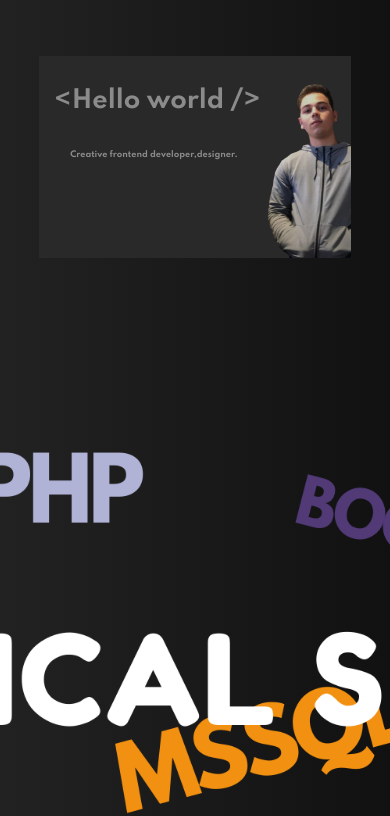
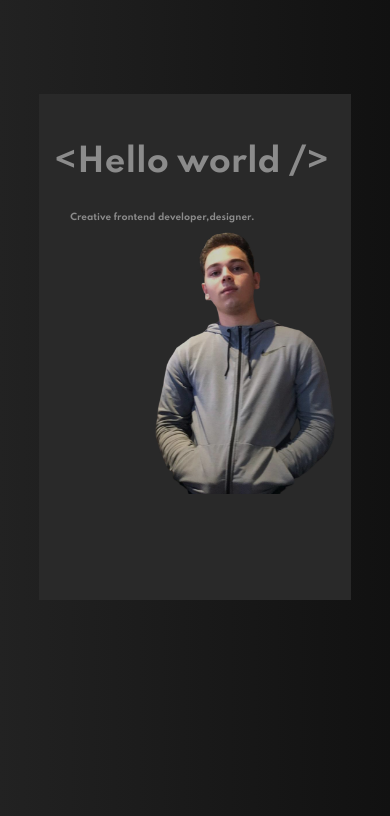
Before and after one commit to ErdenayK/erdenaykaratas.github.io, a plain HTML site: page index.html in a window 390 px wide. Shown: the part 54-870 px from the top of the page. Drawn offline with nearby package versions, Linux system fonts and the light colour scheme.

Commit message:
update for mobile

```diff
--- a/index.html
+++ b/index.html
@@ -29,7 +29,7 @@
         </nav>
         <section class="bg">
             <div class="hero">
-                <img src="finex8.png" alt="photo">
+                <!--<img src="finex8.png" alt="photo">-->
                 <h1 class="headline">&lt;Hello world /&gt;</h1>
                 <h4 class="headline2">Creative frontend developer,designer.</h4>
             </div>
--- a/style.css
+++ b/style.css
@@ -58,6 +58,7 @@ section {
     height: 60%;
     width: 80%;
     position: relative;
+    background-image: url(finex8.png);
 }
 
 .hero img {
@@ -305,7 +306,7 @@ footer p {
 
     section {
         display: flex;
-        height: 30vh;
+        height: 75vh;
         justify-content: center;
         align-items: center;
     }
@@ -314,6 +315,7 @@ footer p {
         height: 60%;
         width: 80%;
         position: relative;
+        background-image: url(finexxx.png);
     }
 
     .hero img {
@@ -324,9 +326,9 @@ footer p {
 
     .headline {
         position: absolute;
-        top: 25%;
+        top: 15%;
         left: 5%;
-        font-size: 1.5em;
+        font-size: 2em;
         transform: translate(-20%, -70%);
         color: #adadad;
         z-index: 0;
@@ -335,9 +337,9 @@ footer p {
 
     .headline2 {
         position: absolute;
-        top: 50%;
+        top: 25%;
         left: 10%;
-        font-size: 0.5em;
+        font-size: 0.55em;
         transform: translate(-20%, -70%);
         color: #adadad;
         z-index: 0;
@@ -490,7 +492,7 @@ footer p {
 
     footer {
         width: 100%;
-        height: 5vh;
+        height: 7.5vh;
         background: black;
         color: #adadad;
         display: flex;
@@ -503,7 +505,7 @@ footer p {
         margin-left: 10%;
         margin-right: 10%;
         cursor: default;
-        font-size: 0.25em;
+        font-size: 0.15em;
     }
 
     .fa-2x {
```
Also changed, not shown: finexxx.png (added), 1 other file.
